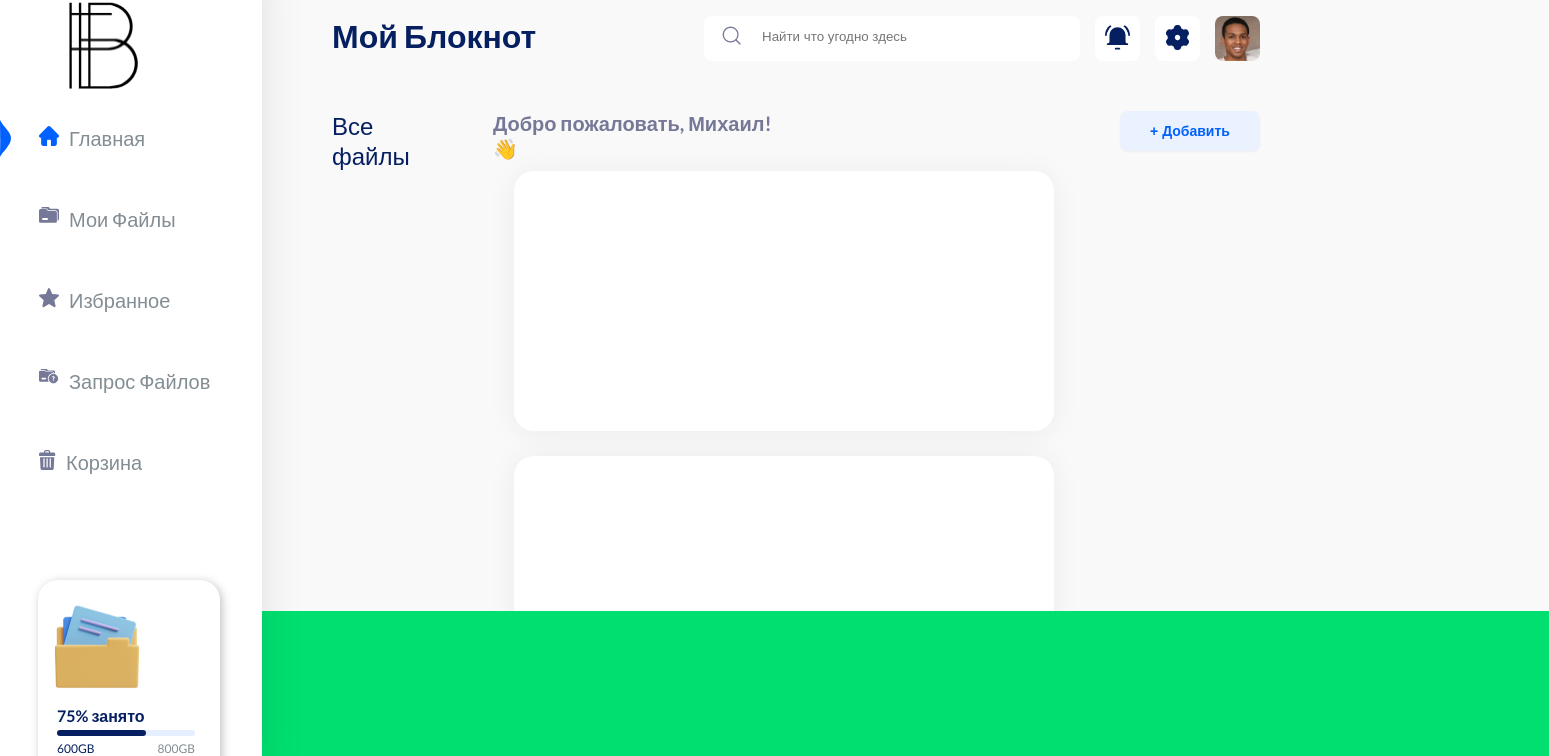
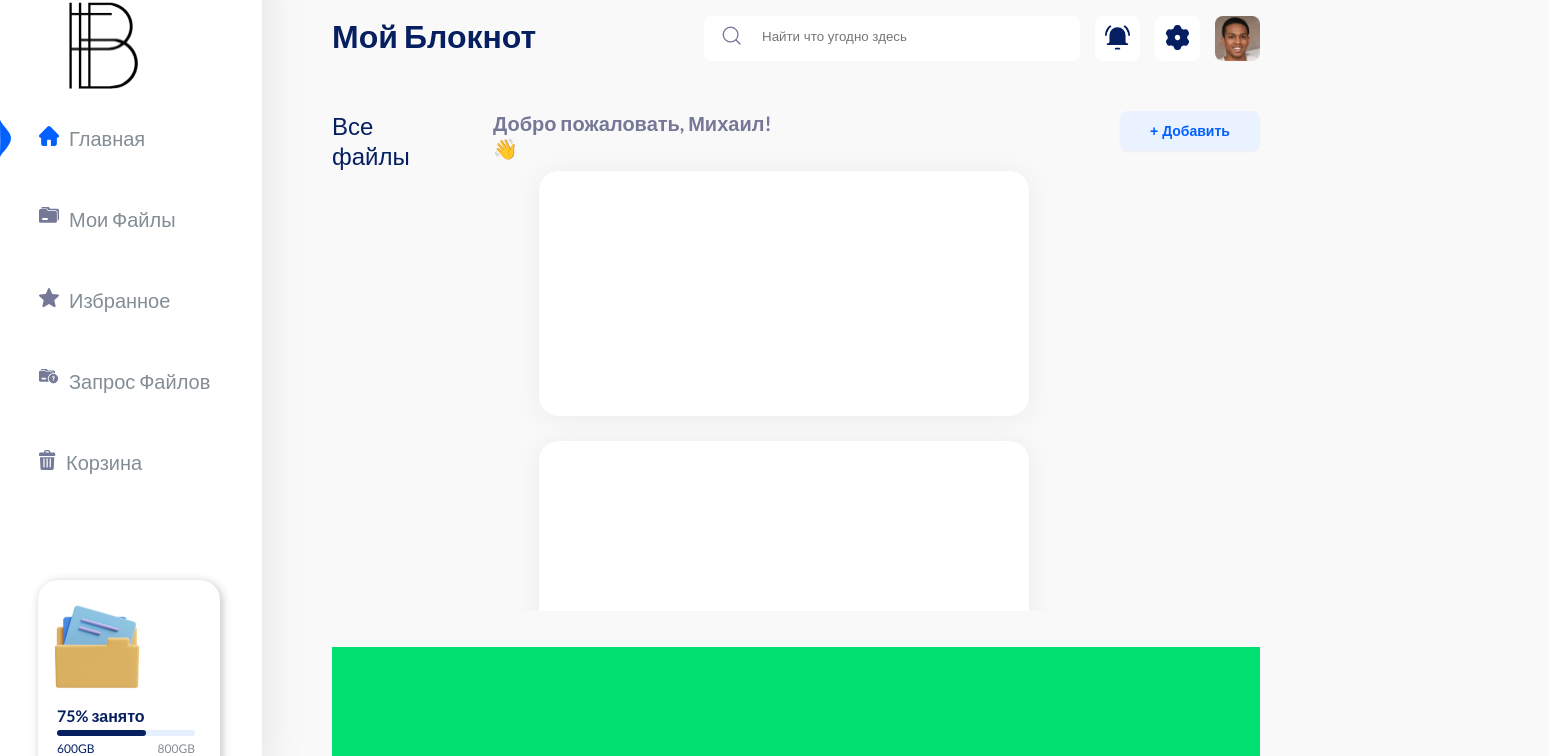
Before and after one commit to Kkotlyar777/Blocknot, a Next.js app: page / in a window 1280 px wide. Shown: the part 32-788 px from the top of the page, 1549 px wide, since content can reach past the window. Built offline with nearby package versions, Linux system fonts and the light colour scheme.

Commit message:
mainCard2

```diff
--- a/src/app/components/fileCard/Card.module.sass
+++ b/src/app/components/fileCard/Card.module.sass
@@ -1,6 +1,6 @@
 .CardCont
-    width: 480px
-    height: 200px
+    width: 430px
+    height: 185px
     background-color: #000
     display: flex
     flex-direction: column
--- a/src/app/globalLayout.module.sass
+++ b/src/app/globalLayout.module.sass
@@ -16,6 +16,7 @@
     display: flex
     flex-direction: column
     justify-content: flex-start
+    margin-bottom: 36px
     .Text
         width: 100%
         display: flex
@@ -71,6 +72,7 @@
     display: flex
     flex-wrap: wrap
     justify-content: center
+    overflow: auto
 
 
 
@@ -86,4 +88,4 @@
 .underBlock
     height: 260px
     background-color: #00df70
-    width: 1505px
+    width: 100%
```
